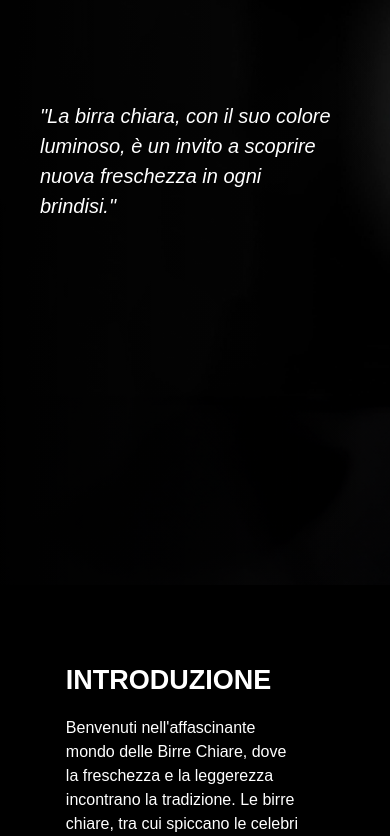
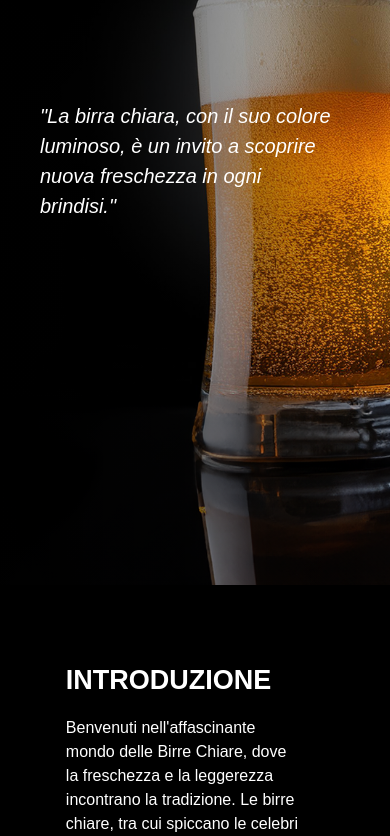
Before and after one commit to LorenzoLaManna3/alcolisti-noti, a plain HTML site: page pagine/birre/chiare.html in a window 390 px wide. Shown: the part 259-1095 px from the top of the page. Drawn offline with Linux system fonts and the light colour scheme; a web font is replaced by a local one.

Commit message:
0.4.0
specialsfondo per alcuni sfondi hero nell @media query
- rimossi problemi spaziatura finta (?)

```diff
--- a/css/stile.css
+++ b/css/stile.css
@@ -808,6 +808,11 @@ h3 {
         object-position: 50%;
     }
 
+    .specialsfondo1 img {
+        position: relative;
+        object-position: 75% 50%;
+    }
+
     .rigacards {
         flex-direction: column;
         gap: var(--gap1) 0px;
--- a/pagine/birre/chiare.html
+++ b/pagine/birre/chiare.html
@@ -77,7 +77,7 @@
         <section class="hero">
             <div class="sfondohero gradienthero">
             </div>
-            <div class="sfondohero">
+            <div class="sfondohero specialsfondo1">
                 <img src="../../immagini/birre/birra chiara.png" alt="">
             </div>
             <div class="testohero">
```
Also changed, not shown: pagine/birre/ambrate.html (+1 -1 lines), pagine/birre/scure.html (+1 -1 lines), pagine/cocktail/after.html (+1 -1 lines), pagine/cocktail/frozen.html (+1 -1 lines), pagine/cocktail/predinner.html (+1 -1 lines), pagine/digestivi/amari all'erbe.html (+5 -5 lines), pagine/digestivi/amari dolci.html (+4 -4 lines), pagine/digestivi/amari forti.html (+3 -3 lines), pagine/digestivi/amari secchi.html (+5 -5 lines), pagine/extra/curiosità.html (+1 -1 lines), pagine/pagine singole/bevi-responsabilmente.html (+1 -1 lines).
